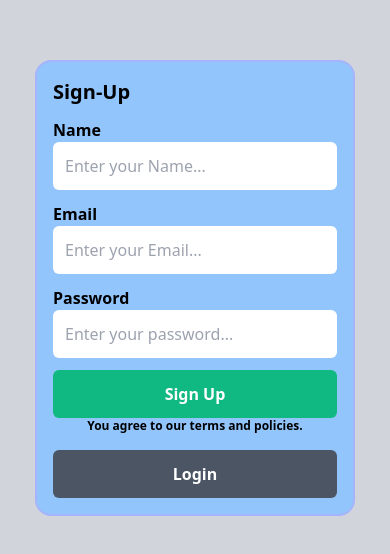
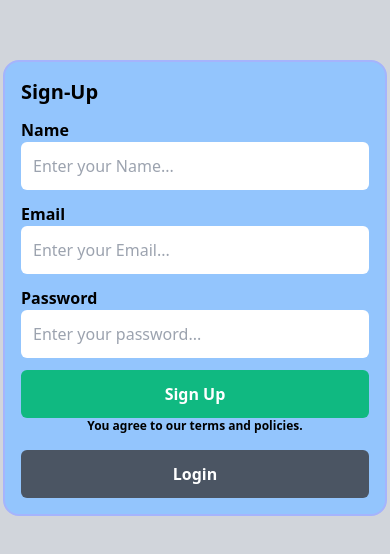
Before and after one commit to judev711/vercel-App, a React (Vite) app: page /Register in a window 390 px wide. Shown: the part 134-688 px from the top of the page. Built offline with nearby package versions, Linux system fonts and the light colour scheme.

Commit message:
update size div

```diff
--- a/src/Login.jsx
+++ b/src/Login.jsx
@@ -32,7 +32,7 @@ function Login() {
   };
   return (
     <div className="w-full h-screen flex items-center justify-center fixed bg-gray-300 ">
-      <div className=" max-w-xs w-full lg:max-w-sm  ">
+      <div className=" max-w-sm w-full lg:max-w-sm  ">
         <div className="bg-blue-300 rounded-2xl px-4 pt-4 pb-4 border-2 border-indigo-300">
           <h1 className=" max-sm:text-[20px]  font-extrabold text-2xl mb-3 bg-gray-300 p-2 rounded-md">
             Sign-In{" "}
@@ -80,7 +80,7 @@ function Login() {
               </p>
             </div>
             <Link to="/register">
-              <button className="bg-gray-600 w-[100%] text-white  text-xl text-center font-bold p-3 rounded-md hover:bg-amber-200  ">
+              <button className="bg-gray-600 w-[100%] text-white  text-xl text-center font-bold p-3 rounded-md hover:bg-amber-200 hover:text-black  ">
                 Create Account
               </button>
             </Link>
--- a/src/Register.jsx
+++ b/src/Register.jsx
@@ -30,7 +30,7 @@ function Register() {
   };
   return (
     <div className="w-full h-screen flex items-center justify-center fixed bg-gray-300 ">
-      <div className=" max-w-xs w-full lg:max-w-sm  ">
+      <div className=" max-w-sm w-full lg:max-w-sm  ">
         <div className="bg-blue-300 rounded-2xl px-4 pt-4 pb-4 border-2 border-indigo-300">
 
           <h1 className=" font-extrabold text-xl  mb-3">Sign-Up </h1>
```
